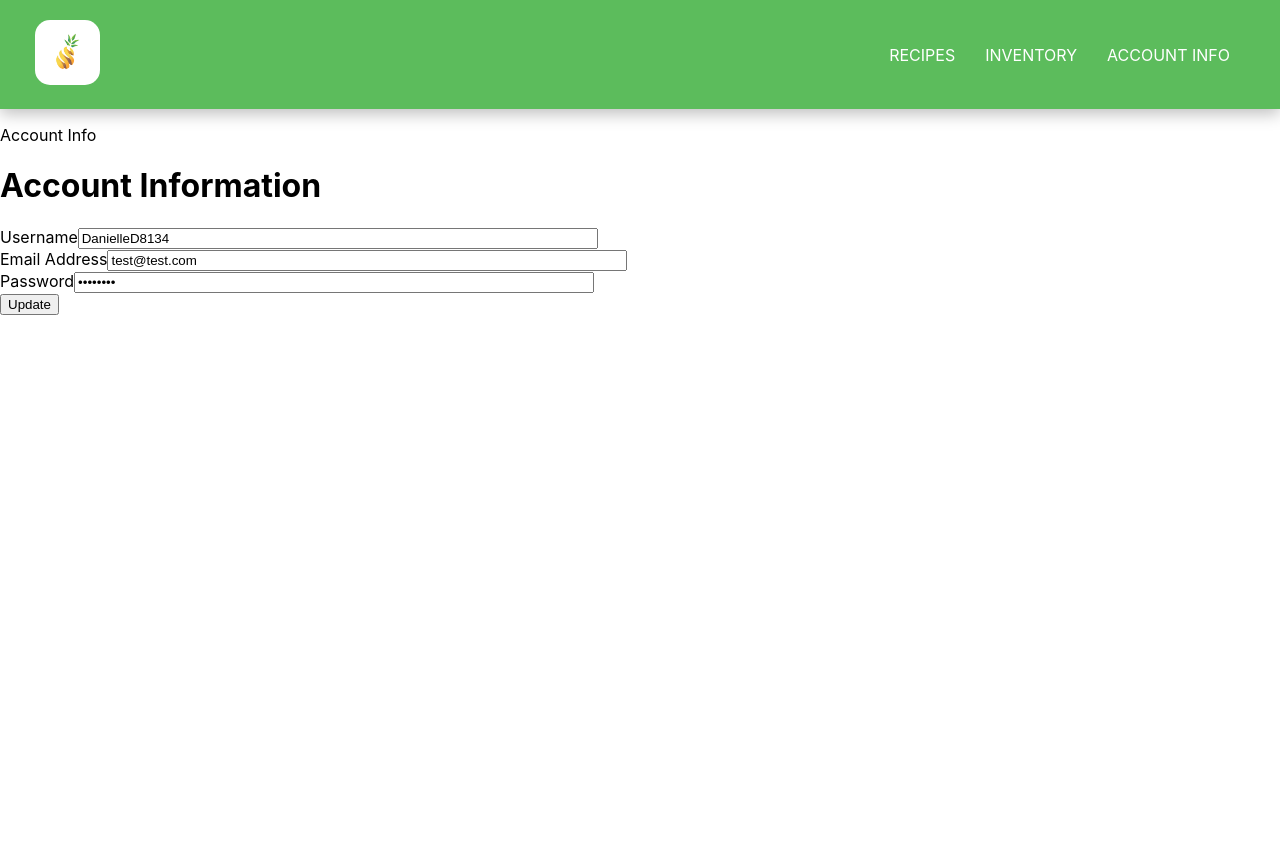
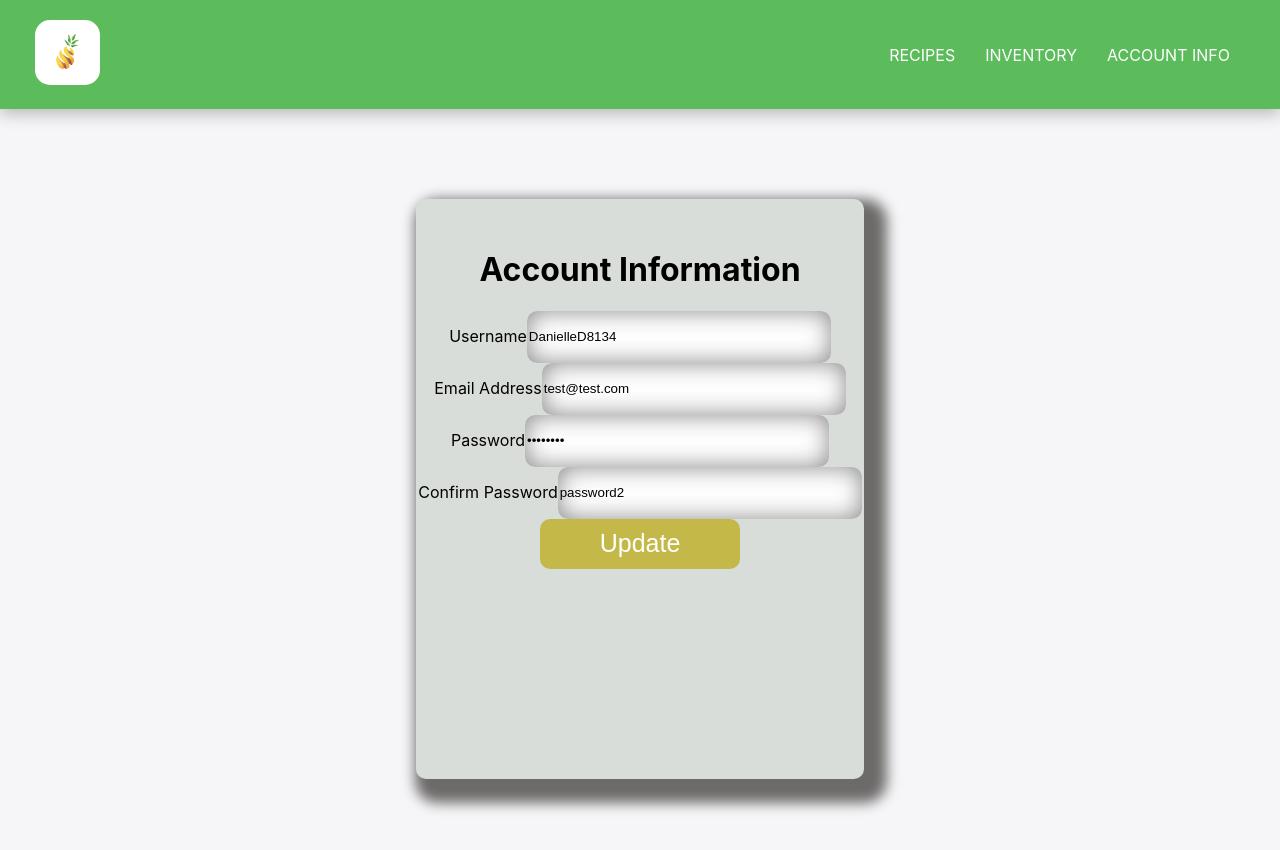
Before and after one commit to RyanJSmillie/ingredients-app, a React (Create React App) app: page /account-info in a window 1280 px wide. Shown: the top 850 px of the page. Before the commit the page ends 800 px from the top, so only its background shows below. Built offline with nearby package versions, Linux system fonts and the light colour scheme.

Commit message:
styling and update to account info

```diff
--- a/src/components/AccountInfo.js
+++ b/src/components/AccountInfo.js
@@ -1,13 +1,15 @@
 /* eslint-disable jsx-a11y/label-has-associated-control */
 import { React, useState } from "react";
-import { Link } from "react-router-dom";
-import SignIn from "./SignIn";
+import "../styles/accountInfo.css";
+// import { Link } from "react-router-dom";
+// import SignIn from "./SignIn";
 
 function AccountInfo() {
   const [accountDetails, setAccountDetails] = useState({
     username: "DanielleD8134",
     emailAddress: "test@test.com",
     password: "password",
+    password2: "password2",
   });
   const onFormSubmit = (e) => {
     e.preventDefault();
@@ -36,11 +38,13 @@ function AccountInfo() {
   //   }
 
   return (
+    <div className="main">
+      <div className="sub-main">
         <div>
-      <p>Account Info</p>
           <div className="form-content-right">
             <form className="form" onSubmit={onFormSubmit}>
               <h1>Account Information</h1>
+
               <div className="form-inputs">
                 <label htmlFor="username" className="form-label">
                   Username
@@ -60,7 +64,7 @@ function AccountInfo() {
                 </label>
                 <input
                   type="text"
-              name="EmailAddress"
+                  name="emailAddress"
                   value={accountDetails.emailAddress}
                   onChange={onChange}
                   className="form-input"
@@ -80,8 +84,23 @@ function AccountInfo() {
                   placeholder="Enter your password"
                 />
               </div>
+              <div className="form-inputs">
+                <label htmlFor="password2" className="form-label">
+                  Confirm Password
+                </label>
+                <input
+                  type="password2"
+                  name="password2"
+                  value={accountDetails.password2}
+                  onChange={onChange}
+                  className="form-input"
+                  placeholder="Confirm your password"
+                />
+              </div>
               <button type="submit">Update</button>
             </form>
+          </div>
+        </div>
       </div>
     </div>
   );
--- /dev/null
+++ b/src/styles/accountInfo.css
@@ -0,0 +1,42 @@
+.main {
+  text-align: center;
+  justify-content: center;
+  display: flex;
+  padding-top: 90px;
+  padding-bottom: 90px;
+  background-color: #f6f6f8;
+}
+.sub-main {
+  display: flex;
+  justify-content: center;
+  height: 550px;
+  width: 35%;
+  box-shadow: 11px 12px 13px 12px rgb(109, 106, 106);
+  padding-top: 30px;
+  border-radius: 10px;
+  background-color: rgb(217, 221, 217);
+}
+
+input {
+  width: 300px;
+  height: 50px;
+  border-radius: 10px;
+  box-shadow: inset 0px 0px 25px 0px #888;
+  border: none;
+  outline: none;
+  background-color: #fff;
+}
+
+form-inputs {
+  padding-top: 20px;
+}
+
+button {
+  width: 200px;
+  height: 50px;
+  border-radius: 10px;
+  background-color: #c4b948;
+  color: white;
+  font-size: 25px;
+  border: none;
+}
```
Lines whose indentation alone changed are shown as unchanged.
